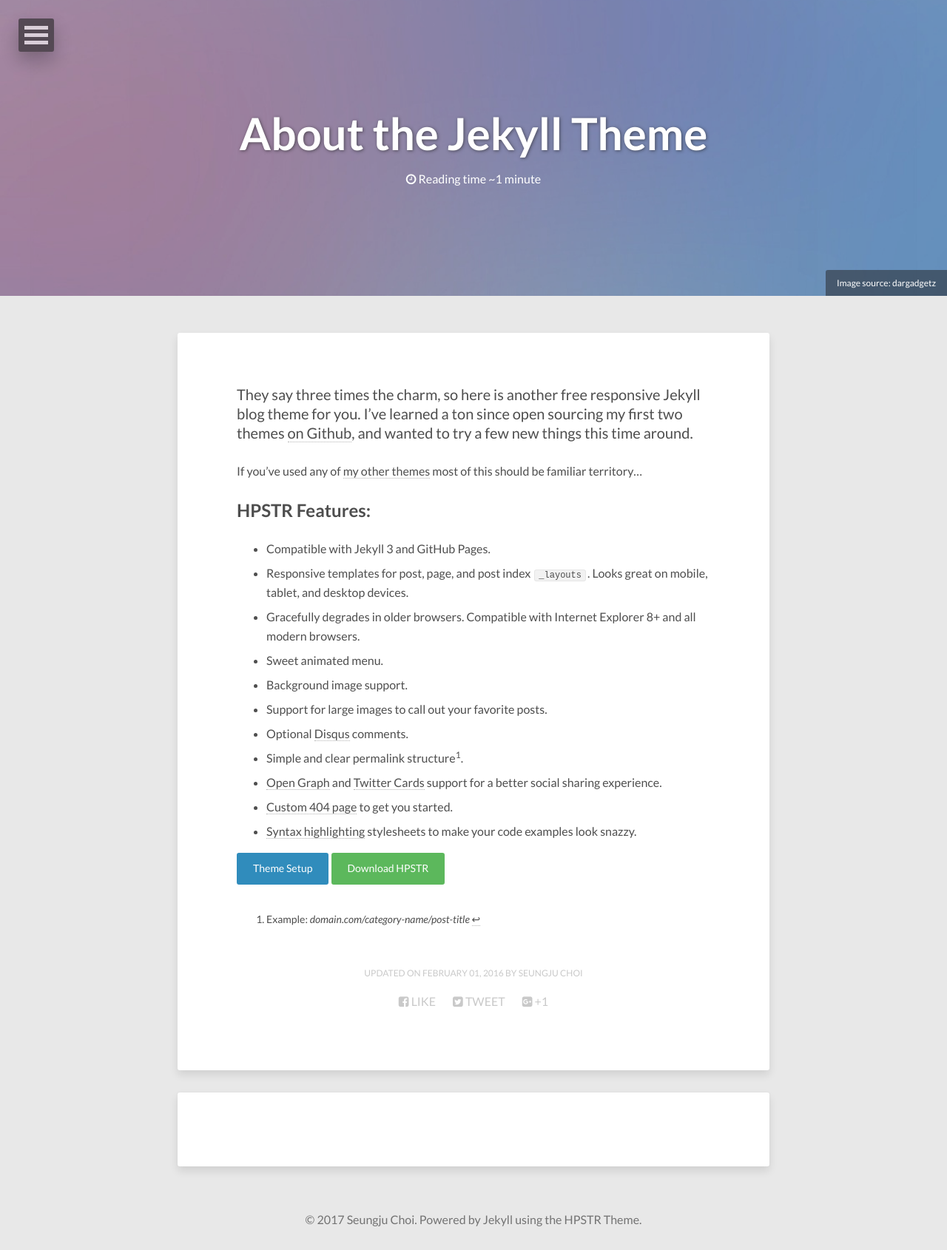
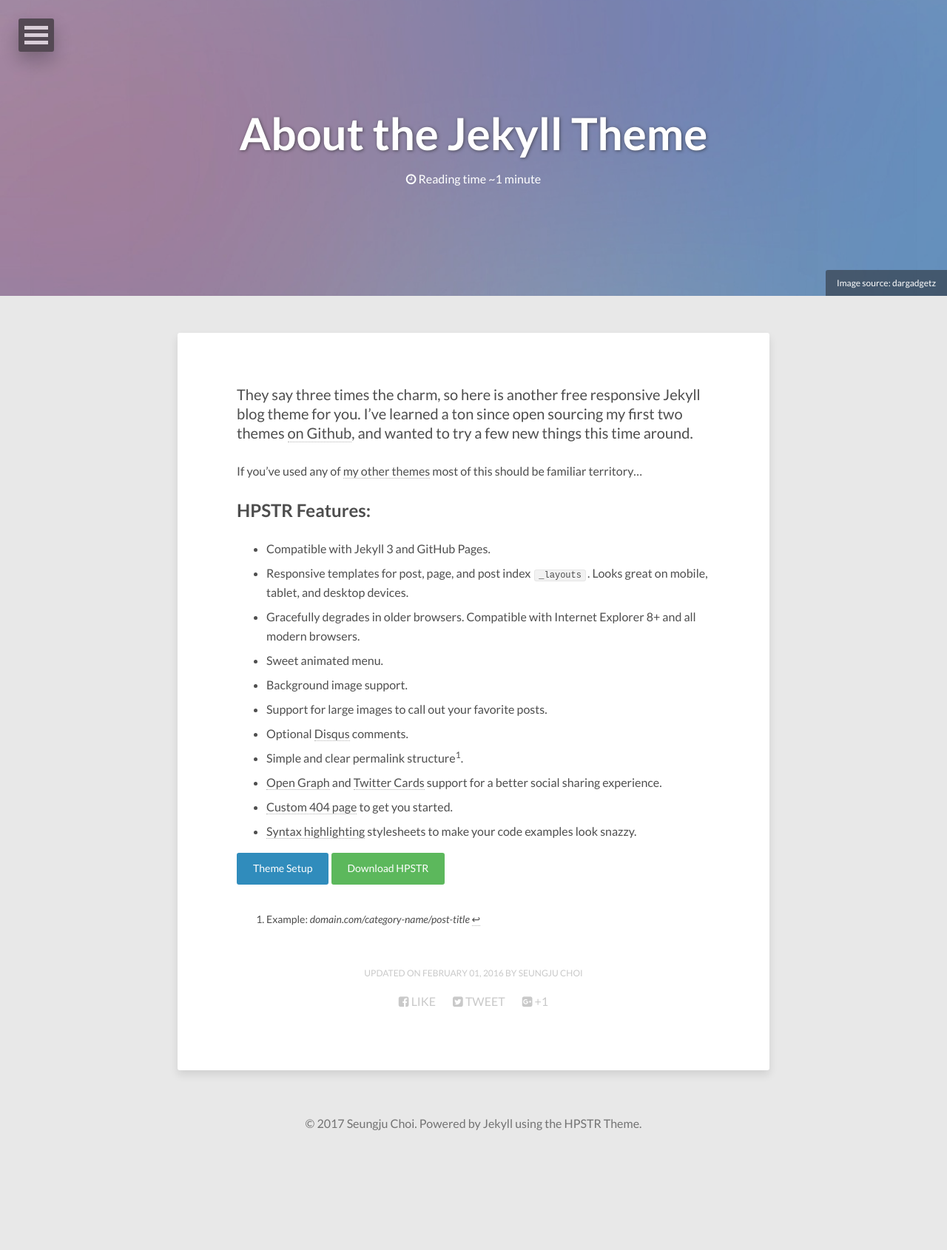
Before and after one commit to seungjuchoi/seungjuchoi.github.io, a Jekyll site: the page built from about/index.md, in a window 1280 px wide. Shown: the whole page at 74% size. Built offline with Jekyll 4.4.1, drawn with Linux system fonts in a browser that asks for light colours; nearby versions of some CDN libraries; comment, search, counter and statistics services are not loaded; after the commit the page ends 1560 px from its top, so only the background shows below that.

Commit message:
Fix disqus

```diff
--- a/_layouts/page.html
+++ b/_layouts/page.html
@@ -42,7 +42,7 @@
         {% if page.share != false %}{% include social-share.html %}{% endif %}
       </footer>
     </div><!-- /.entry-content -->
-    {% if page.comments != false and site.disqus_shortname %}<section id="disqus_thread"></section><!-- /#disqus_thread -->{% endif %}
+    {% if page.comments != false and site.disqus_shortname %}<section id="disqus_thread"></section>
     <div id="disqus_thread"></div>
       <script>
       var disqus_config = function () {
@@ -57,6 +57,7 @@
       })();
       </script>
       <noscript>Please enable JavaScript to view the <a href="https://disqus.com/?ref_noscript">comments powered by Disqus.</a></noscript>
+    {% endif %}
   </article>
 </div><!-- /#main -->
 
```
